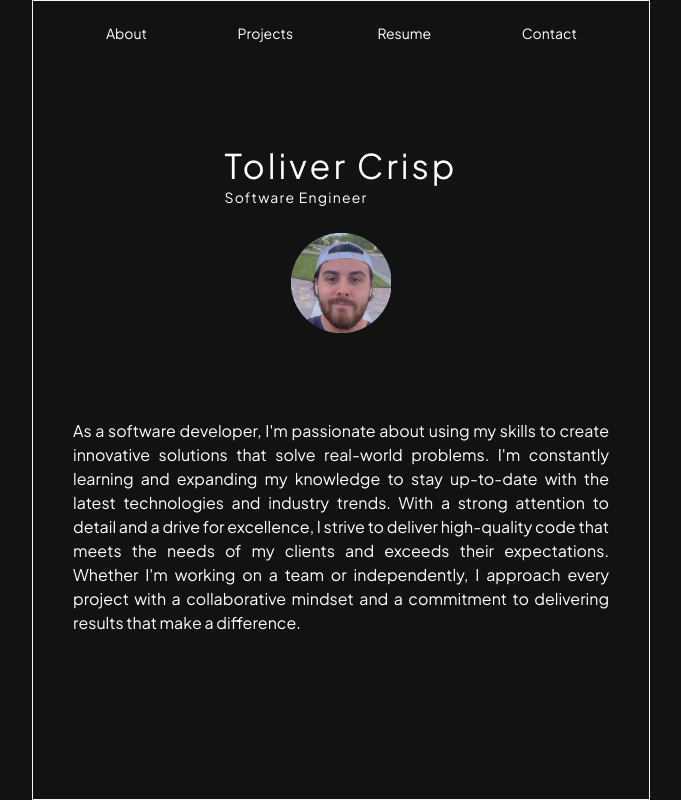
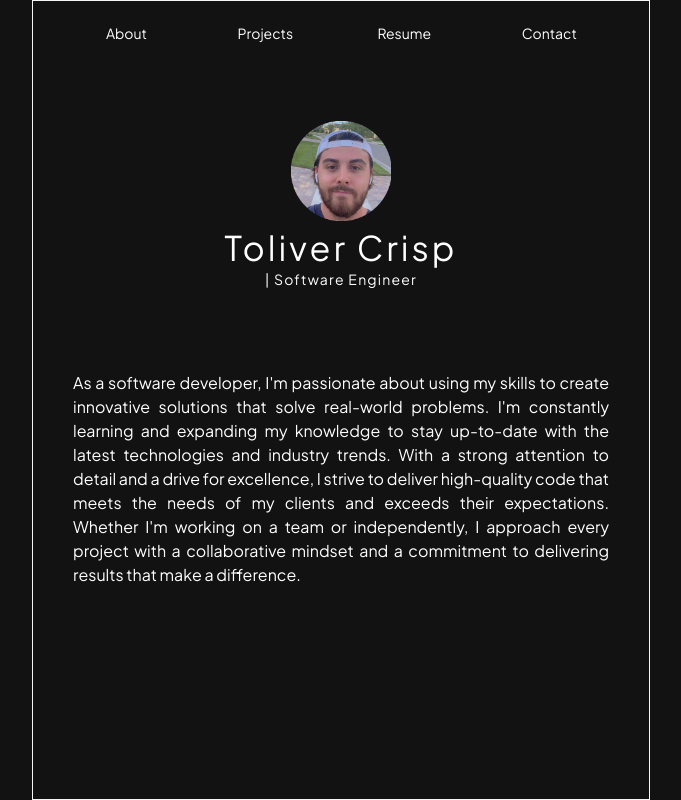
Before and after one commit to tolivercrisp/v3-portfolio, a React (Create React App) app: page / in a window 1280 px wide. Shown: the whole page, without its empty margins (299-980 px from the left). Built offline with nearby package versions, Linux system fonts and the light colour scheme.

Commit message:
every page has a matching box proportion

```diff
--- a/src/components/header.js
+++ b/src/components/header.js
@@ -14,29 +14,14 @@ export default function Header() {
             container spacing={0}
             direction='column'
             alignItems='center'
-            justifyContent='left'
+            justifyContent='center'
             >
                 <Grid item xs={3} sm={3} md={3} sx={{
                     marginLeft: 5,
                     marginRight: 5,
-                    paddingTop: 10,
+                    paddingTop: 4,
                     paddingBottom: 10,
                     }}>
-                        <Typography
-                        variant='h4'
-                        align='justify'
-                        fontWeight={'300'}
-                        letterSpacing={3}>
-                            Toliver Crisp
-                        </Typography>
-
-                        <Typography
-                        variant='subtitle2'
-                        align='justify'
-                        fontWeight={'300'}
-                        letterSpacing={1.2}>
-                            Software Engineer
-                        </Typography>
                         <Box component="img"
                         sx={{
                             marginTop: 3,
@@ -48,6 +33,19 @@ export default function Header() {
                         alt="A picture of a beautiful, intelligent, compassionate man."
                         src={ Me }
                         />
+                        <Typography
+                        variant='h4'
+                        fontWeight={'300'}
+                        letterSpacing={3}>
+                            Toliver Crisp
+                        </Typography>
+
+                        <Typography
+                        variant='subtitle2'
+                        fontWeight={'300'}
+                        letterSpacing={1.2}>
+                            | Software Engineer
+                        </Typography>
                 </Grid>
             </Grid>
         </div>
--- a/src/pages/contact.js
+++ b/src/pages/contact.js
@@ -22,6 +22,8 @@ export default function Contact() {
             >
                 <Grid item xs={2} >
                     <Box sx={{
+                        maxWidth: '618px',
+                        minHeight: '800px',
                         border: 1,
                         borderColor: '#f5f5f5',
                     }}>
--- a/src/pages/projects.js
+++ b/src/pages/projects.js
@@ -22,6 +22,8 @@ export default function Projects() {
             >
                 <Grid item xs={2} >
                     <Box sx={{
+                        maxWidth: '618px',
+                        minHeight: '800px',
                         border: 1,
                         borderColor: '#f5f5f5',
                     }}>
--- a/src/pages/resume.js
+++ b/src/pages/resume.js
@@ -22,6 +22,8 @@ export default function Resume() {
             >
                 <Grid item xs={2} >
                     <Box sx={{
+                        maxWidth: '618px',
+                        minHeight: '800px',
                         border: 1,
                         borderColor: '#f5f5f5',
                     }}>
```
